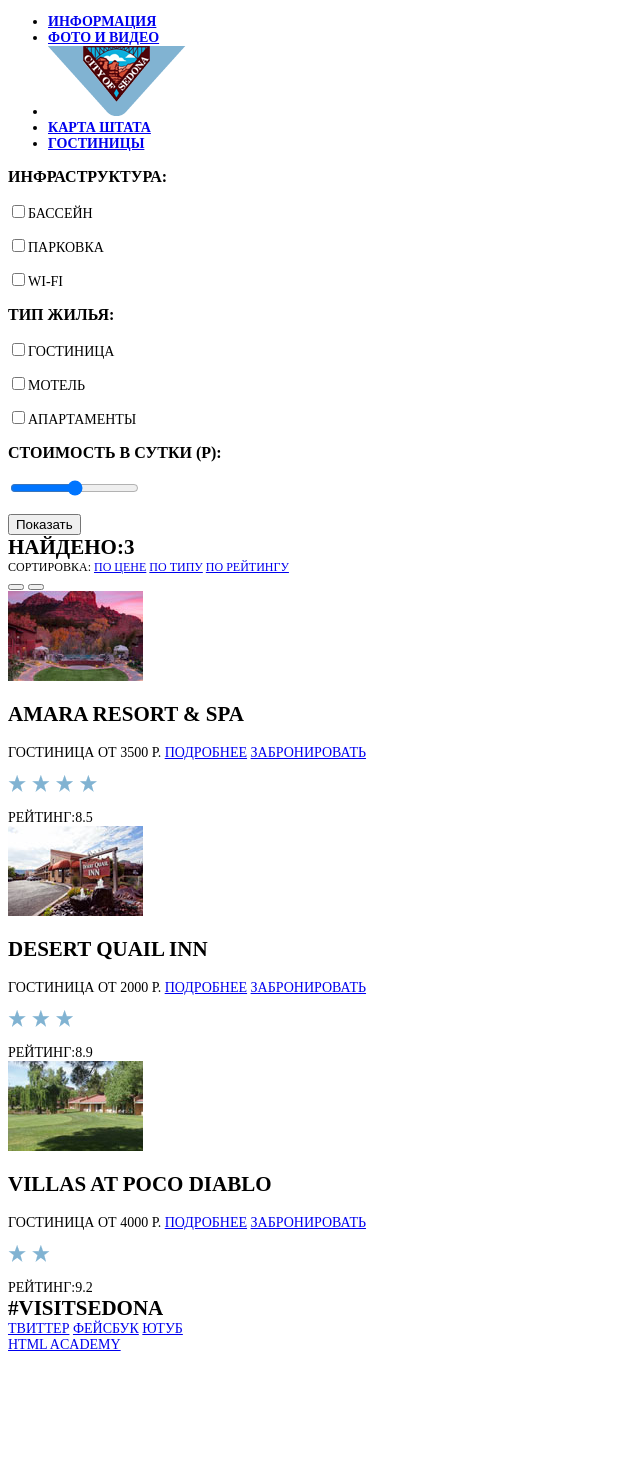
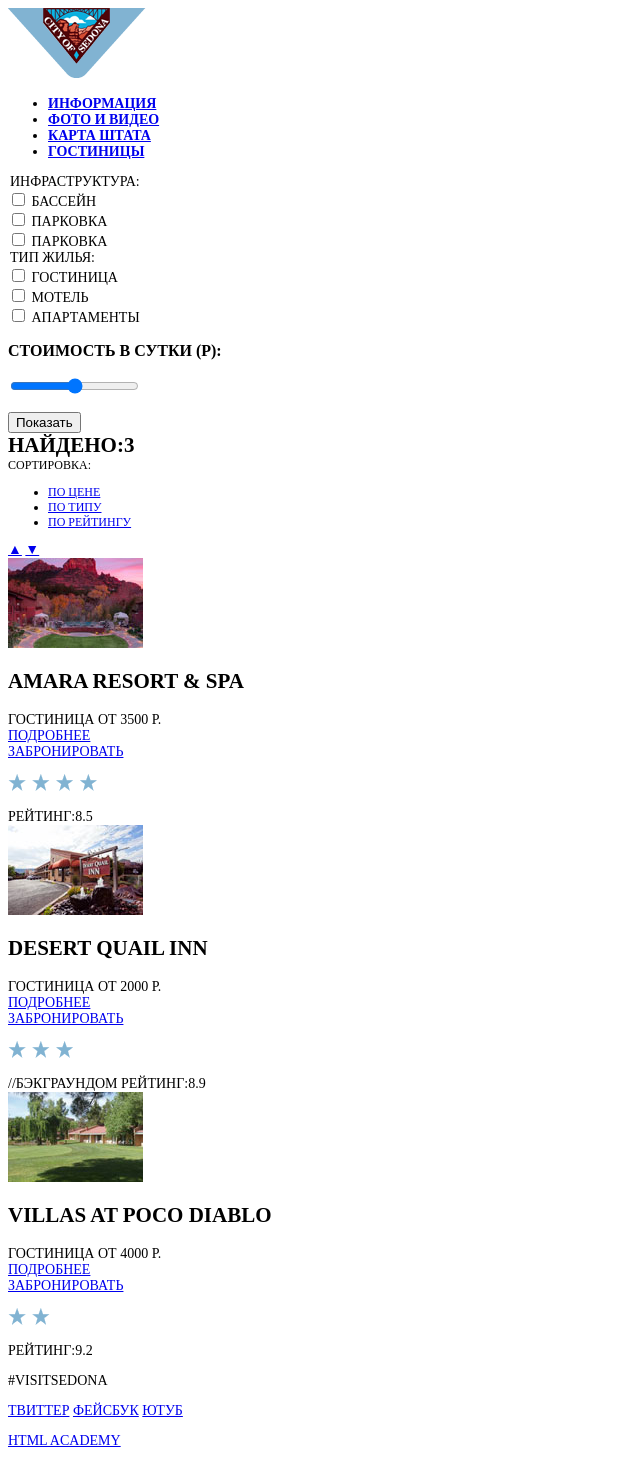
Before and after one commit to dimcrown/GitTraining, a plain HTML site: page catalog.html in a window 1280 px wide. Shown: the whole page, without its empty margins (0-640 px from the left). Before the commit the page ends 1361 px from the top, so only its background shows below. Drawn offline with Linux system fonts and the light colour scheme.

Commit message:
Все готово к сетке

```diff
--- a/catalog.html
+++ b/catalog.html
@@ -7,7 +7,9 @@
   </head>
   <body>
     <header class="main-header">
-      <div class="container">
+      <div class="logo">
+        <a href="#"><img src="img/logo.png" width="138" height="70" alt="Седона"></a>
+      </div>
       <nav class="navigation">
         <ul>
           <li>
@@ -17,9 +19,6 @@
             <a class="navigation-item" href="#">Фото и видео</a>
           </li>
           <li>
-              <a class="logo" href="#"><img src="img/logo.png" width="138" height="70" alt="Седона"></a>
-            </li>
-            <li>
             <a class="navigation-item" href="#">Карта штата</a>
           </li>
           <li>
@@ -27,47 +26,86 @@
           </li>
         </ul>
       </nav>
-      </div>
     </header>
     <main class="container">
       <div class="filter">
         <form class="filter-hotel-form" action="echo.htmlacademy.ru" method="get">
-          <p class="filter-name">Инфраструктура:</p>
-          <p><input class="checkbox" type="checkbox" name="pool" value="pool">Бассейн</p>
-          <p><input class="checkbox" type="checkbox" name="parking" value="parking">Парковка</p>
-          <p><input class="checkbox" type="checkbox" name="WiFi" value="WiFi">Wi-Fi</p>
-          <p class="filter-name">Тип жилья:</p>
-          <p><input class="checkbox" type="checkbox" name="hotel" value="hotel">Гостиница</p>
-          <p><input class="checkbox" type="checkbox" name="motel" value="motel">Мотель</p>
-          <p><input class="checkbox" type="checkbox" name="apartments" value="apartments">Апартаменты</p>
+          <fildset>
+            <legend>Инфраструктура:</legend>
+              <div class="filter-pool">
+                <input class="filter-checkbox" type="checkbox" name="pool" value="pool">
+                <label for="pool">Бассейн</label>
+              </div>
+              <div class="filter-parking">
+                <input class="filter-checkbox" type="checkbox" name="parking" value="parking">
+                <label for="parking">Парковка</label>
+              </div>
+              <div class="filter-WiFi">
+                <input class="filter-checkbox" type="checkbox" name="WiFi" value="WiFi">
+                <label for="WiFi">Парковка</label>
+              </div>
+            </fildset>
+            <fildset>
+              <legend>Тип жилья:</legend>
+                <div class="filter-hotel">
+                  <input class="filter-checkbox" type="checkbox" name="hotel" value="hotel">
+                  <label for="pool">Гостиница</label>
+                </div>
+                <div class="filter-motel">
+                  <input class="filter-checkbox" type="checkbox" name="motel" value="motel">
+                  <label for="parking">Мотель</label>
+                </div>
+                <div class="filter-apartments">
+                  <input class="filter-checkbox" type="checkbox" name="apartments" value="apartments">
+                  <label for="WiFi">Апартаменты</label>
+                </div>
+              </fildset>
+              <div class="cost">
                 <p class="filter-name">Стоимость в сутки (Р):</p>
                 <p><input type="range" min="0" max="6000"></p>
                 <button class="btn-filter" type="submit">Показать</button>
+              </div>
         </form>
       </div>
       <div class="sort">
         <span class="found">Найдено:3</span>
         <div class="sort-item">
           <span>Сортировка:</span>
+          <ul>
+            <li>
               <a href="#">По цене</a>
+            </li>
+            <li>
               <a href="#">По типу</a>
+            </li>
+            <li>
               <a href="#">По рейтингу</a>
+            </li>
+          </ul>
         </div>
         <div class="up-down">
-          <button class="btn-sort" type="btn"></button>
-          <button class="btn-sort" type="btn"></button>
+          <a class="btn-sort" href="#">&#9650;</a>
+          <a class="btn-sort" href="#">&#9660;</a>
         </div>
       </div>
-      <div class="catalog">
+      <section class="catalog">
         <div class="catalog-item">
+          <article class="catalog-item-info">
             <div class="catalog-item-img">
               <img src="img/housing/Amara Resort Spa/preview-amara-resort-spa.jpg" width="135" height="90" alt="Amara Resort &amp; SPA">
             </div>
-          <article class="catalog-item-info">
-            <h2 class="catalog-item-name">Amara Resort &amp; SPA</h2>
+            <div class="catalog-item-description">
+              <h2>Amara Resort &amp; SPA</h2>
               <span>Гостиница от 3500 Р.</span>
-            <a class="btn-catalog-read" href="#">Подробнее</a>
-            <a class="btn-catalog-book" href="#">Забронировать</a>
+            </div>
+            <div class="catalog-item-bottom">
+              <div class="btn-catalog-read">
+                <a href="#">Подробнее</a>
+              </div>
+              <div class="btn-catalog-book">
+                <a href="#">Забронировать</a>
+              </div>
+            </div>
           </article>
           <div class="catalog-item-rating">
             <p><img src="img/4-stars.png" alt="Количество звезд у гостиницы"></p>
@@ -75,51 +113,59 @@
           </div>
         </div>
         <div class="catalog-item">
+          <article class="catalog-item-info">
             <div class="catalog-item-img">
               <img src="img/housing/Desert Quail Inn/preview-desert-quail-inn.jpg" width="135" height="90" alt="Desert Quail Inn">
             </div>
-          <article class="catalog-item-info">
-            <h2 class="catalog-item-name">Desert Quail Inn</h2>
+            <div class="catalog-item-description">
+              <h2>Desert Quail Inn</h2>
               <span>Гостиница от 2000 Р.</span>
-            <a class="btn-catalog-read" href="#">Подробнее</a>
-            <a class="btn-catalog-book" href="#">Забронировать</a>
+            </div>
+            <div class="catalog-item-bottom">
+              <div class="btn-catalog-read">
+                <a href="#">Подробнее</a>
+              </div>
+              <div class="btn-catalog-book">
+                <a href="#">Забронировать</a>
+              </div>
+            </div>
           </article>
           <div class="catalog-item-rating">
-            <p><img src="img/3-stars.png" alt="Количество звезд у гостиницы"></p>
+            <p><img src="img/3-stars.png" alt="Количество звезд у гостиницы"></p> //бэкграундом
             <span>Рейтинг:8.9</span>
           </div>
         </div>
         <div class="catalog-item">
+          <article class="catalog-item-info">
             <div class="catalog-item-img">
               <img src="img/housing/Villas at Poco Diablo/preview-villas-at-poco-diablo.jpg" width="135" height="90" alt="Villas at Poco Diablo">
             </div>
-          <article class="catalog-item-info">
-            <h2 class="catalog-item-name">Villas at Poco Diablo</h2>
+            <div class="catalog-item-description">
+              <h2>Villas at Poco Diablo</h2>
               <span>Гостиница от 4000 Р.</span>
-            <a class="btn-catalog-read" href="#">Подробнее</a>
-            <a class="btn-catalog-book" href="#">Забронировать</a>
+            </div>
+            <div class="catalog-item-bottom">
+              <div class="btn-catalog-read">
+                <a href="#">Подробнее</a>
+              </div>
+              <div class="btn-catalog-book">
+                <a href="#">Забронировать</a>
+              </div>
+            </div>
           </article>
           <div class="catalog-item-rating">
             <p><img src="img/2-stars.png" alt="Количество звезд у гостиницы"></p>
             <span>Рейтинг:9.2</span>
           </div>
         </div>
-      </div>
+      </section>
     </main>
     <footer class="main-footer">
-      <div class="container">
-        <div class="footer-hashtag">
-          <b>#Visitsedona</b>
-        </div>
-        <div class="footer-social">
-          <a class="social-btn-tw" href="#">Твиттер</a>
-          <a class="social-btn-fb" href="#">Фейсбук</a>
-          <a class="social-btn-yt" href="#">Ютуб</a>
-        </div>
-        <div class="footer-copyright">
-          <a class="btn" href="https://htmlacademy.ru">HTML Academy</a>
-        </div>
-      </div>
+      <p>#Visitsedona</p>
+      <p><a class="social-btn social-btn-tw" href="#">Твиттер</a>
+          <a class="social-btn social-btn-fb" href="#">Фейсбук</a>
+          <a class="social-btn social-btn-yt" href="#">Ютуб</a></p>
+      <p><a class="btn" href="https://htmlacademy.ru">HTML Academy</a></p>
     </footer>
   </body>
 </html>
--- a/css/style.css
+++ b/css/style.css
@@ -4,12 +4,7 @@ body {
   text-transform: uppercase;
 }
 
-h1 {
-  font-size: 14px;
-  font-weight: normal;
-}
-
-b {
+h2, b {
   font-size: 21px;
   font-weight: bold;
 }
@@ -18,7 +13,7 @@ b {
   font-weight: bold;
 }
 
-.features-name, .lead, .found {
+.features-name, .found {
   font-size: 21px;
   font-weight: bold;
 }
@@ -32,7 +27,7 @@ b {
   font-size: 12px;
 }
 
-.interest {
+.interest-question {
   font-size: 30px;
   font-weight: bold;
 }
```
Also changed, not shown: index.html (+49 -41 lines). Lines whose indentation alone changed are shown as unchanged.
